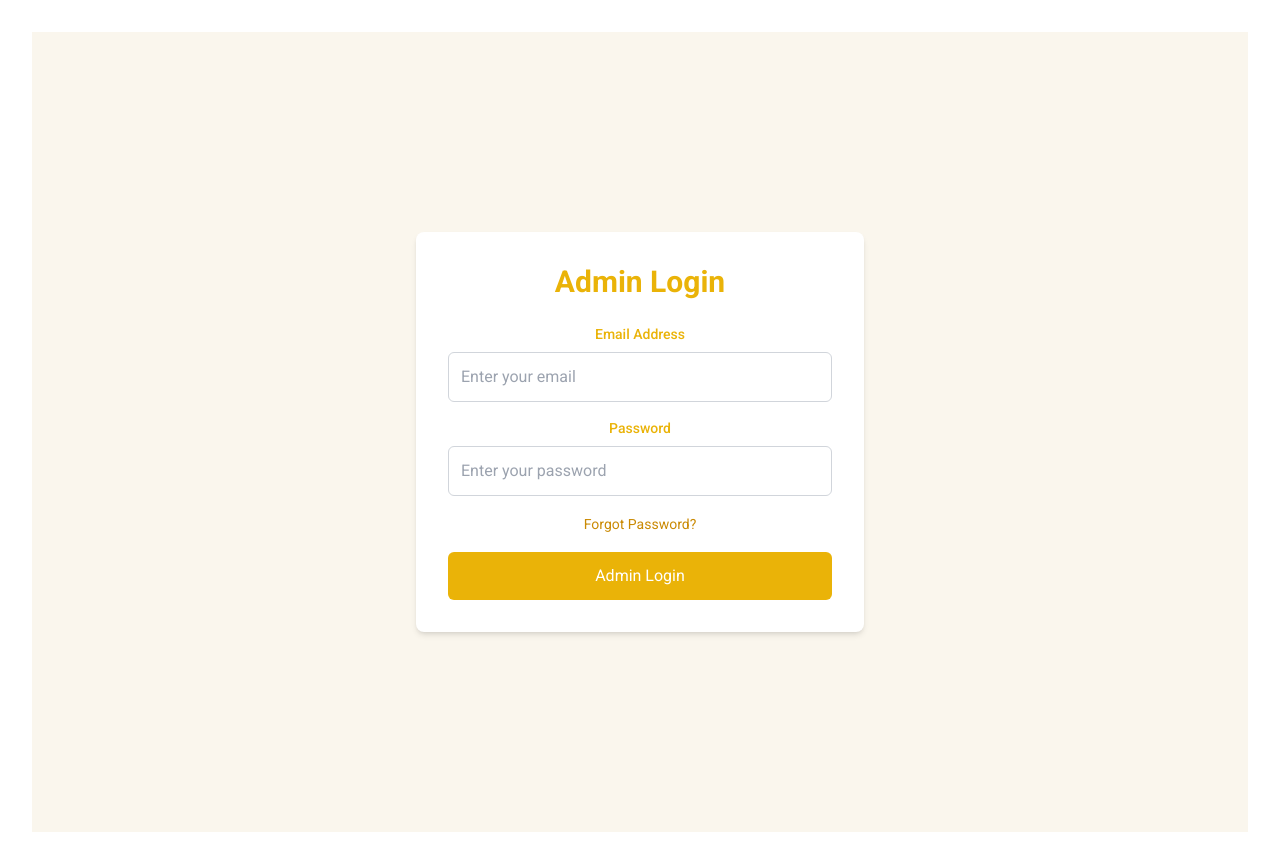
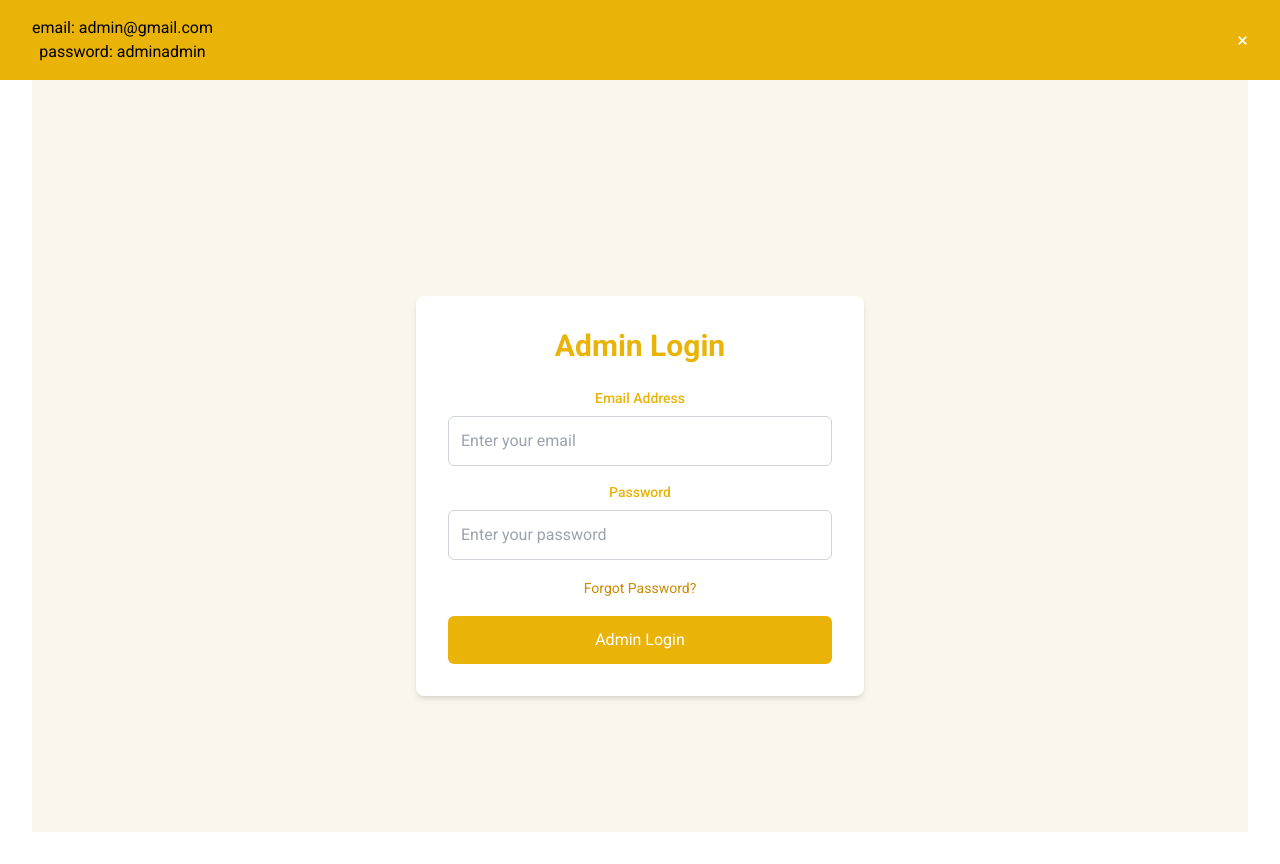
Before and after one commit to NaeemMajumder/Nihongo-Blossom-Frontend, a React (Vite) app: page /admin/login in a window 1280 px wide. Built offline with nearby package versions, Linux system fonts and the light colour scheme; no server answers.

Commit message:
complete authentication part

```diff
--- a/src/components/authForm/A_login.jsx
+++ b/src/components/authForm/A_login.jsx
@@ -7,12 +7,13 @@ const A_login = () => {
   const [password, setPassword] = useState("");
   const [emailError, setEmailError] = useState("");
   const [passwordError, setPasswordError] = useState("");
+  const [showBanner, setShowBanner] = useState(true); // State to handle the banner visibility
 
   let { setAdmin, signInUser } = useContext(AuthContext);
   let navigate = useNavigate();
 
   const validateEmail = (email) => {
-    const emailRegex = /^[a-zA-Z0-9._-]+@[a-zA-Z0-9.-]+\.[a-zA-Z]{2,6}$/;
+    const emailRegex = /^[a-zA-Z0-9._-]+@[a-zAAT0-9.-]+\.[a-zA-Z]{2,6}$/;
     return emailRegex.test(email);
   };
 
@@ -55,9 +56,29 @@ const A_login = () => {
     }
   };
 
+  // Close the banner when the admin clicks the "Close" button
+  const closeBanner = () => {
+    setShowBanner(false);
+  };
+
   return (
     <div className="min-h-screen flex justify-center items-center bg-[#faf6ed]">
-      <div className="w-full max-w-md p-8 bg-white rounded-lg shadow-md">
+
+      {/* Banner / Info Div */}
+      {showBanner && (
+        <div className="w-full bg-yellow-500 text-black text-center p-4 fixed top-0 left-0 z-50 flex justify-between items-center px-4 md:px-8">
+          <span>email: admin@gmail.com<br />password: adminadmin</span>
+          <button
+            onClick={closeBanner}
+            className="text-white text-xl cursor-pointer hover:text-gray-200"
+          >
+            &times;
+          </button>
+        </div>
+      )}
+
+      {/* Login Form */}
+      <div className="w-full max-w-md p-8 bg-white rounded-lg shadow-md mt-20 md:mt-32">
         <h2 className="text-3xl font-semibold text-center text-yellow-500 mb-6">
           Admin Login
         </h2>
```
